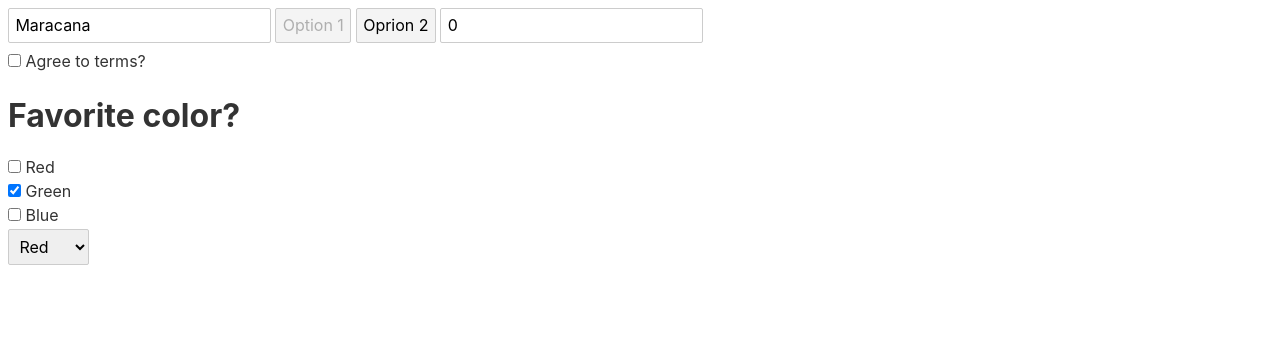
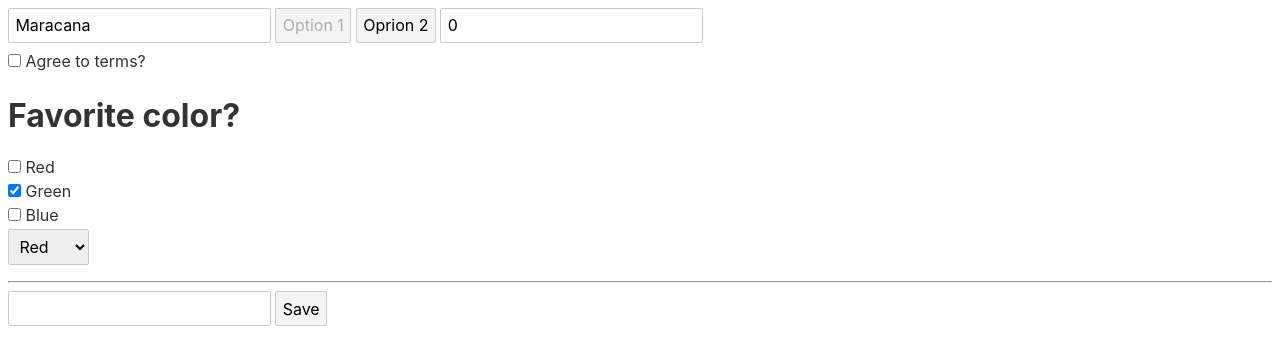
Before and after one commit to psyhedeliq/svelte-bindings-forms, a Svelte app: page / in a window 1280 px wide. Shown: the top 364 px of the page. Built offline with nearby package versions, Linux system fonts and the light colour scheme.

Commit message:
binding to element references

```diff
--- a/src/App.svelte
+++ b/src/App.svelte
@@ -9,6 +9,8 @@
   // let favColor = "green";
   let favColor = ["green"];
   let singleFavColor = "red";
+  let usernameInput;
+  let someDiv;
 
   $: console.log(val);
   $: console.log(selectedOption);
@@ -19,6 +21,13 @@
 
   const setValue = event => {
     val = event.target.value;
+  };
+
+  const saveData = () => {
+    // console.log(document.querySelector("#username").value);
+    console.log(usernameInput.value);
+    console.dir(usernameInput);
+    console.dir(someDiv);
   };
 </script>
 
@@ -73,3 +82,10 @@
   <option value="red">Red</option>
   <option value="blue">Blue</option>
 </select>
+
+<hr />
+
+<input type="text" bind:this={usernameInput} />
+<button on:click={saveData}>Save</button>
+
+<div bind:this={someDiv} />
```
